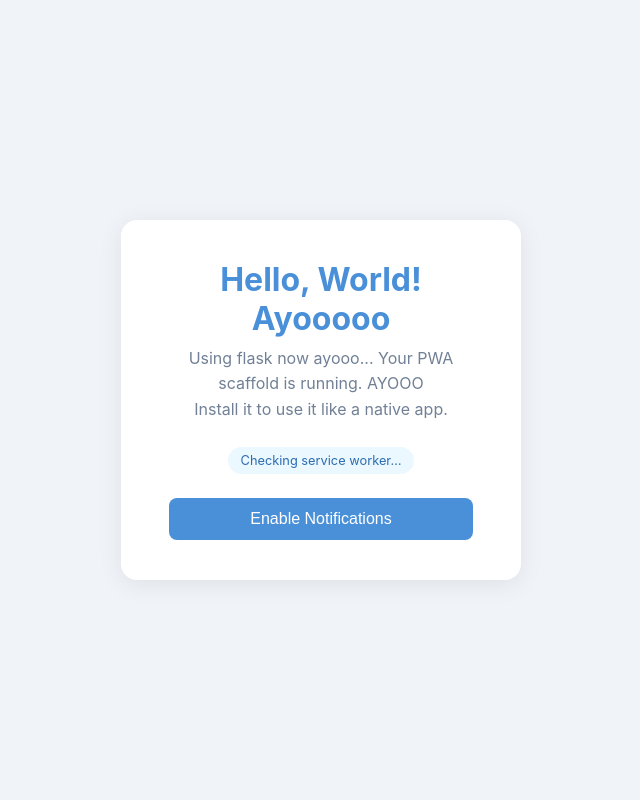
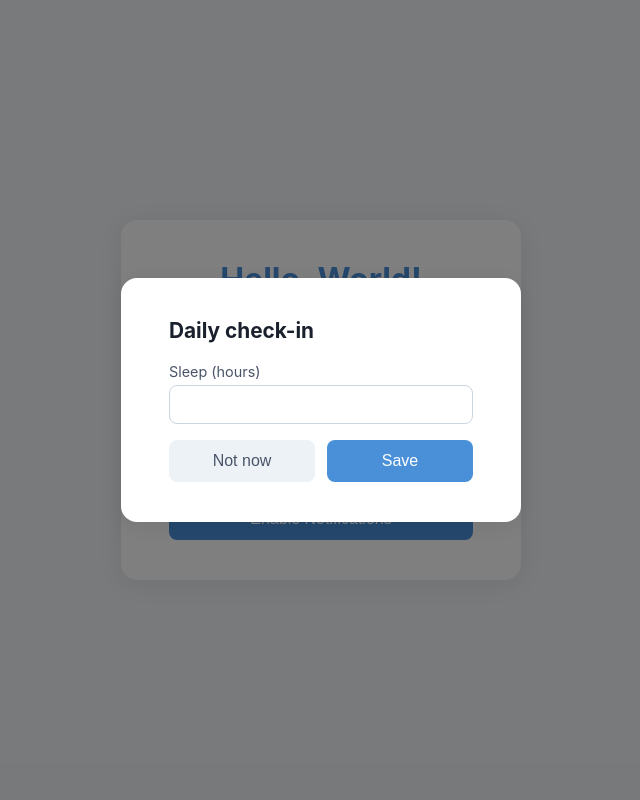
Before and after one commit to pgrogan-vertex/pwa-test, a Flask app: page / in a window 1280 px wide. Shown: the whole page, without its empty margins (319-959 px from the left). Run offline with Flask 3, Linux system fonts and the light colour scheme; data that the repository does not hold is empty.

Commit message:
Add daily habit check-in (SQLite storage, modal UI, cron push tie-in)
Adds a minimal habit-tracking flow: a habits.db SQLite table for daily
metric entries, /api/habits endpoints to read/write today's values, and
an in-app modal that prompts once per day if nothing's logged yet. The
existing daily-check cron job now skips the push if today's already
logged, otherwise sends a habit-log reminder instead of the old
placeholder message.

Co-Authored-By: Claude Sonnet 5 <noreply@anthropic.com>

```diff
--- a/main.py
+++ b/main.py
@@ -1,5 +1,7 @@
 import json
 import os
+import sqlite3
+from datetime import date, datetime
 from pathlib import Path
 
 from dotenv import load_dotenv
@@ -11,10 +13,41 @@ load_dotenv()
 app = Flask(__name__)
 
 SUBSCRIPTIONS_FILE = Path(os.environ.get("DATA_DIR", ".")) / "subscriptions.json"
+HABITS_DB = Path(os.environ.get("DATA_DIR", ".")) / "habits.db"
 VAPID_PRIVATE_KEY = os.environ["VAPID_PRIVATE_KEY"]
 VAPID_PUBLIC_KEY = os.environ["VAPID_PUBLIC_KEY"]
 VAPID_CLAIM_EMAIL = os.environ["VAPID_CLAIM_EMAIL"]
 CRON_SECRET = os.environ["CRON_SECRET"]
+
+# Placeholder metric - swap/extend once real habit fields are decided.
+HABIT_FIELDS = [
+    {"key": "sleep_hours", "label": "Sleep (hours)", "type": "number"},
+]
+
+
+def get_habits_db():
+    conn = sqlite3.connect(HABITS_DB)
+    conn.execute("PRAGMA journal_mode=WAL")
+    conn.row_factory = sqlite3.Row
+    return conn
+
+
+def init_habits_db():
+    with get_habits_db() as conn:
+        conn.execute(
+            """
+            CREATE TABLE IF NOT EXISTS metric_entries (
+                entry_date TEXT NOT NULL,
+                metric_key TEXT NOT NULL,
+                metric_value NUMERIC NOT NULL,
+                recorded_at TEXT NOT NULL,
+                UNIQUE(entry_date, metric_key)
+            )
+            """
+        )
+
+
+init_habits_db()
 
 
 def load_subscriptions():
@@ -96,6 +129,54 @@ def subscribe():
     return {"status": "subscribed"}, 201
 
 
+@app.get("/api/habits/fields")
+def habit_fields():
+    return {"fields": HABIT_FIELDS}
+
+
+@app.get("/api/habits/today")
+def habits_today():
+    today = date.today().isoformat()
+    with get_habits_db() as conn:
+        rows = conn.execute(
+            "SELECT metric_key, metric_value FROM metric_entries WHERE entry_date = ?",
+            (today,),
+        ).fetchall()
+    metrics = {row["metric_key"]: row["metric_value"] for row in rows}
+    return {"logged": bool(metrics), "metrics": metrics}
+
+
+@app.post("/api/habits")
+def save_habits():
+    payload = request.get_json(silent=True) or {}
+    metrics = payload.get("metrics")
+    if not isinstance(metrics, dict) or not metrics:
+        return {"error": "invalid metrics"}, 400
+
+    valid_keys = {field["key"] for field in HABIT_FIELDS}
+    today = date.today().isoformat()
+    recorded_at = datetime.utcnow().isoformat()
+
+    rows = []
+    for key, value in metrics.items():
+        if key not in valid_keys or isinstance(value, bool) or not isinstance(value, (int, float)):
+            return {"error": f"invalid metric: {key}"}, 400
+        rows.append((today, key, value, recorded_at))
+
+    with get_habits_db() as conn:
+        conn.executemany(
+            """
+            INSERT INTO metric_entries (entry_date, metric_key, metric_value, recorded_at)
+            VALUES (?, ?, ?, ?)
+            ON CONFLICT(entry_date, metric_key) DO UPDATE SET
+                metric_value = excluded.metric_value,
+                recorded_at = excluded.recorded_at
+            """,
+            rows,
+        )
+    return {"status": "saved"}, 201
+
+
 @app.post("/api/notify")
 def notify():
     if request.headers.get("X-Cron-Secret") != CRON_SECRET:
@@ -112,9 +193,16 @@ def daily_check():
     if request.headers.get("X-Cron-Secret") != CRON_SECRET:
         return {"error": "unauthorized"}, 401
 
-    # TODO: pull data from the database, compute/decide what to say here.
-    # For now this just proves the scheduled trigger reaches a real push.
-    sent = send_push("Daily Check", "This is your scheduled daily check-in.")
+    today = date.today().isoformat()
+    with get_habits_db() as conn:
+        already_logged = conn.execute(
+            "SELECT 1 FROM metric_entries WHERE entry_date = ? LIMIT 1",
+            (today,),
+        ).fetchone()
+    if already_logged:
+        return {"sent": 0, "skipped": "already logged today"}
+
+    sent = send_push("Daily Check-in", "Don't forget to log today's habits.")
     return {"sent": sent}
 
 
--- a/templates/index.html
+++ b/templates/index.html
@@ -57,6 +57,40 @@
     }
     #install-btn:hover, #notify-btn:hover { background: #357abd; }
     #notify-btn:disabled { background: #a0aec0; cursor: default; }
+
+    .modal-overlay {
+      display: none;
+      position: fixed;
+      inset: 0;
+      background: rgba(0,0,0,0.5);
+      align-items: center;
+      justify-content: center;
+      padding: 1rem;
+      z-index: 10;
+    }
+    .modal-overlay .card { text-align: left; }
+    .modal-overlay h2 { font-size: 1.3rem; color: #1a202c; margin-bottom: 1.25rem; }
+    .habit-field {
+      display: flex;
+      flex-direction: column;
+      gap: 0.35rem;
+      font-size: 0.9rem;
+      color: #4a5568;
+      margin-bottom: 1rem;
+    }
+    .habit-field input {
+      font-size: 1rem;
+      padding: 0.6rem 0.75rem;
+      border: 1px solid #cbd5e0;
+      border-radius: 8px;
+    }
+    .habit-actions { display: flex; gap: 0.75rem; margin-top: 0.5rem; }
+    .habit-actions button { flex: 1; padding: 0.75rem; border-radius: 8px; border: none; font-size: 1rem; cursor: pointer; }
+    .habit-actions button[type="submit"] { background: #4a90d9; color: white; }
+    .habit-actions button[type="submit"]:hover { background: #357abd; }
+    .habit-actions button[type="submit"]:disabled { background: #a0aec0; cursor: default; }
+    .habit-actions button#habit-skip-btn { background: #edf2f7; color: #4a5568; }
+    .habit-actions button#habit-skip-btn:hover { background: #e2e8f0; }
   </style>
 </head>
 <body>
@@ -66,6 +100,19 @@
     <span class="status" id="sw-status">Checking service worker…</span>
     <button id="install-btn">Add to Home Screen</button>
     <button id="notify-btn">Enable Notifications</button>
+  </div>
+
+  <div class="modal-overlay" id="habit-modal">
+    <div class="card">
+      <h2>Daily check-in</h2>
+      <form id="habit-form">
+        <div id="habit-fields"></div>
+        <div class="habit-actions">
+          <button type="button" id="habit-skip-btn">Not now</button>
+          <button type="submit">Save</button>
+        </div>
+      </form>
+    </div>
   </div>
 
   <script>
@@ -165,6 +212,66 @@
         }
       });
     }
+
+    // Daily habit check-in prompt
+    const habitModal = document.getElementById('habit-modal');
+    const habitForm = document.getElementById('habit-form');
+    const habitFieldsEl = document.getElementById('habit-fields');
+    const habitSkipBtn = document.getElementById('habit-skip-btn');
+    const habitSaveBtn = habitForm.querySelector('button[type="submit"]');
+
+    async function initHabitPrompt() {
+      try {
+        const todayRes = await fetch('/api/habits/today');
+        if (!todayRes.ok) return;
+        const { logged } = await todayRes.json();
+        if (logged) return;
+
+        const fieldsRes = await fetch('/api/habits/fields');
+        if (!fieldsRes.ok) return;
+        const { fields } = await fieldsRes.json();
+        if (!fields.length) return;
+
+        habitFieldsEl.innerHTML = fields.map(f => `
+          <label class="habit-field">
+            ${f.label}
+            <input name="${f.key}" type="${f.type === 'number' ? 'number' : 'text'}" step="any" required>
+          </label>
+        `).join('');
+
+        habitModal.style.display = 'flex';
+      } catch (err) {
+        console.error('Habit prompt init failed:', err);
+      }
+    }
+
+    habitForm.addEventListener('submit', async e => {
+      e.preventDefault();
+      const metrics = {};
+      for (const [key, value] of new FormData(habitForm).entries()) {
+        metrics[key] = Number(value);
+      }
+
+      habitSaveBtn.disabled = true;
+      habitSaveBtn.textContent = 'Saving…';
+      try {
+        const res = await fetch('/api/habits', {
+          method: 'POST',
+          headers: { 'Content-Type': 'application/json' },
+          body: JSON.stringify({ metrics })
+        });
+        if (!res.ok) throw new Error(`save failed: ${res.status}`);
+        habitModal.style.display = 'none';
+      } catch (err) {
+        console.error('Habit save failed:', err);
+        habitSaveBtn.textContent = 'Failed, retry';
+        habitSaveBtn.disabled = false;
+      }
+    });
+
+    habitSkipBtn.addEventListener('click', () => { habitModal.style.display = 'none'; });
+
+    initHabitPrompt();
   </script>
 </body>
 </html>
```
Also changed, not shown: TODO.txt (added, +75 -0 lines), 1 other file.
